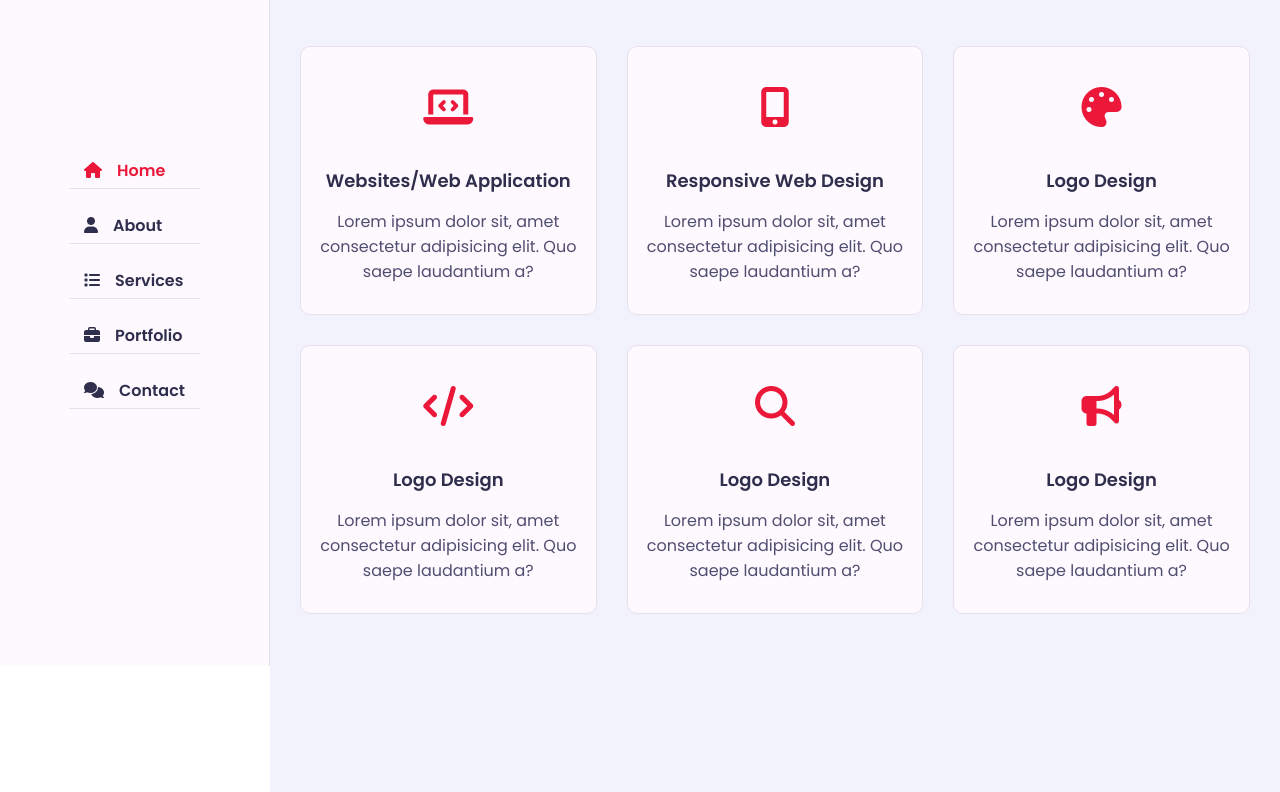
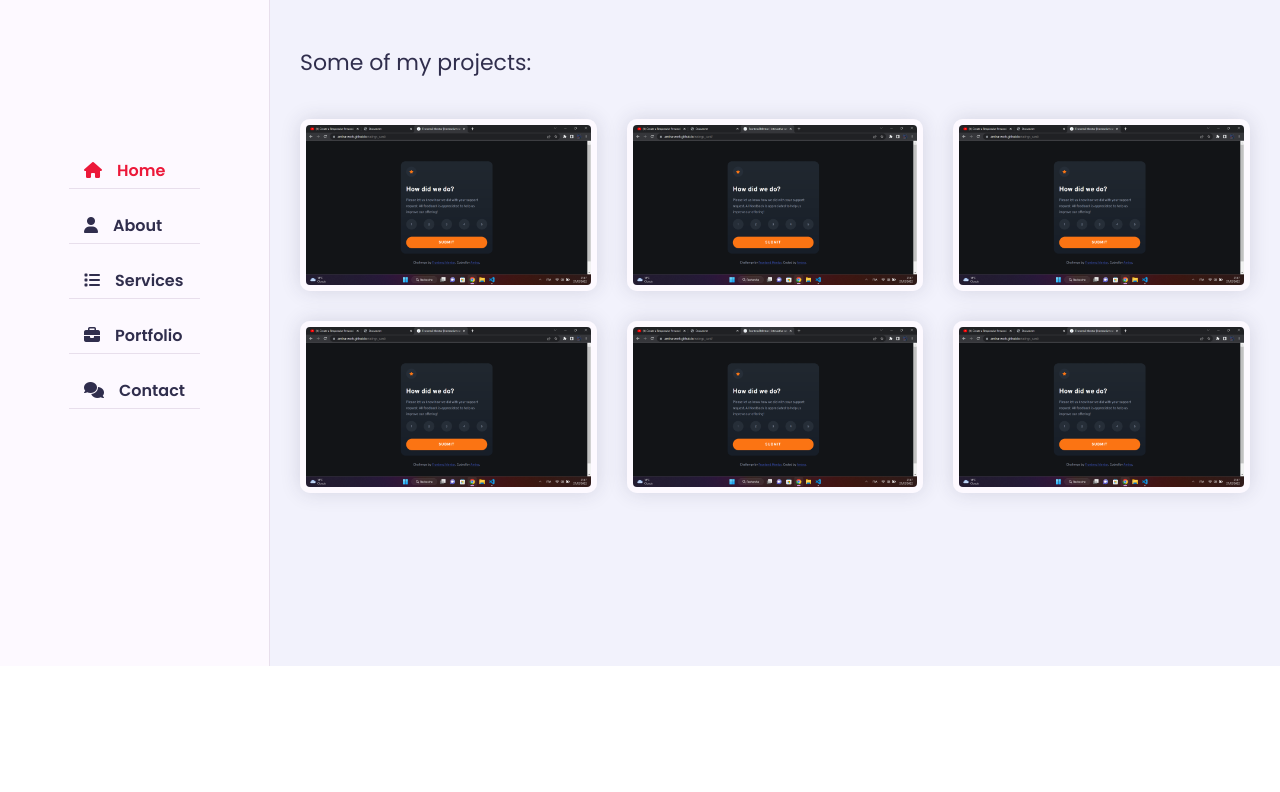
Before and after one commit to amina-work/my_portfolio, a plain HTML site: page index.html in a window 1280 px wide. Shown: the part 134-926 px from the top of the page. After the commit the page ends 800 px from the top, so only its background shows below. Drawn offline with Linux system fonts and the light colour scheme.

Commit message:
finished portfolio section

```diff
--- a/css/style.scss
+++ b/css/style.scss
@@ -538,3 +538,43 @@ body{
         }
     }
 }
+
+/* ========================================= Portfolio Section =========================================*/
+.portfolio{
+    .container{
+        padding-bottom: 40px;
+    }
+    .portfolio-heading{
+        flex: 0 0 100%;
+        max-width: 100%;
+        margin-bottom: 40px;
+
+        h2{
+            color: $textBlack9;
+            font-weight: 400;
+            font-size: 22px;
+        }
+    }
+    .portfolio-item{
+        flex: 0 0 33.33%;
+        max-width: 33.33%;
+        margin-bottom: 30px;
+        transition: all 400ms ease-in-out;
+
+        &:hover{
+            box-shadow: 0 0 20px rgba(48, 46, 77, 0.15);
+        }
+        .portfolio-item-inner{
+            border: 6px solid $bgBlack1;
+            border-radius: 10px;
+            overflow: hidden;
+            cursor: pointer;
+            .portfolio-img{
+                img{
+                    width: 100%;
+                    display: block;
+                }
+            }
+        }
+    }
+}
--- a/index.html
+++ b/index.html
@@ -191,7 +191,7 @@
             <!-- About Section End -->
 
             <!-- Service Section Start -->
-            <section class="service section">
+            <section class="service section hidden">
                 <div class="container">
                     <div class="row">
                         <div class="section-title padd-15">
@@ -265,7 +265,70 @@
             <!-- Service Section End -->
 
             <!-- Portfolio Section Start -->
-            <section class="portfolio section"></section>
+            <section class="portfolio section">
+                <div class="container">
+                    <div class="row">
+                        <div class="section-title padd-15">
+                            <h2>Portfolio</h2>
+                        </div>
+                    </div>
+                    <div class="row">
+                        <div class="portfolio-heading padd-15">
+                            <h2>Some of my projects:</h2>
+                        </div>
+                    </div>
+                    <div class="row">
+                        <!-- item 1 start-->
+                        <div class="portfolio-item padd-15">
+                            <div class="portfolio-item-inner shadow-dark">
+                                <div class="portfolio-img">
+                                    <img src="./pics/port1.png" alt="">
+                                </div>
+                            </div>
+                        </div><!-- item 1 end-->
+                        <!-- item 2 start-->
+                        <div class="portfolio-item padd-15">
+                            <div class="portfolio-item-inner shadow-dark">
+                                <div class="portfolio-img">
+                                    <img src="./pics/port1.png" alt="">
+                                </div>
+                            </div>
+                        </div><!-- item 2 end-->
+                        <!-- item 3 start-->
+                        <div class="portfolio-item padd-15">
+                            <div class="portfolio-item-inner shadow-dark">
+                                <div class="portfolio-img">
+                                    <img src="./pics/port1.png" alt="">
+                                </div>
+                            </div>
+                        </div><!-- item 3 end-->
+                        <!-- item 4 start-->
+                        <div class="portfolio-item padd-15">
+                            <div class="portfolio-item-inner shadow-dark">
+                                <div class="portfolio-img">
+                                    <img src="./pics/port1.png" alt="">
+                                </div>
+                            </div>
+                        </div><!-- item 4 end-->
+                        <!-- item 5 start-->
+                        <div class="portfolio-item padd-15">
+                            <div class="portfolio-item-inner shadow-dark">
+                                <div class="portfolio-img">
+                                    <img src="./pics/port1.png" alt="">
+                                </div>
+                            </div>
+                        </div><!-- item 5 end-->
+                        <!-- item 6 start-->
+                        <div class="portfolio-item padd-15">
+                            <div class="portfolio-item-inner shadow-dark">
+                                <div class="portfolio-img">
+                                    <img src="./pics/port1.png" alt="">
+                                </div>
+                            </div>
+                        </div><!-- item 6 end-->
+                    </div>
+                </div>
+            </section>
             <!-- Portfolio Section End -->
         </div>
         <!-- Right Side End -->
```
Also changed, not shown: css/style.css, pics/port1.png (added), 1 other file.
